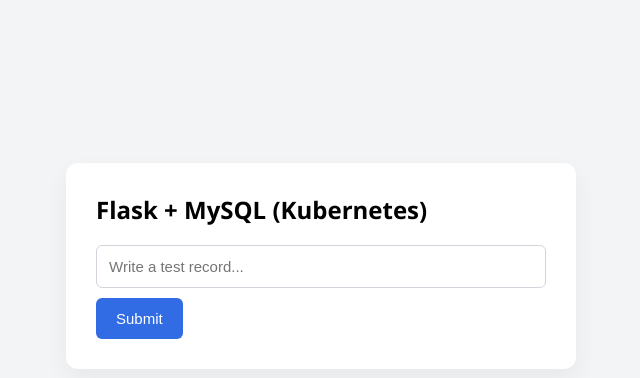
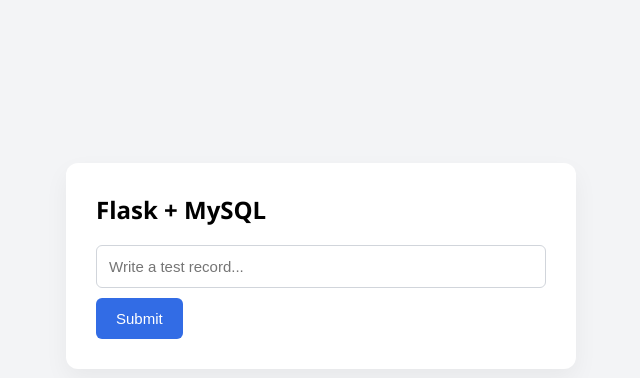
Before and after one commit to bilalamjad-devops/deploy-flask-mysql-to-kubernetes, a Flask app: page / in a window 1280 px wide. Shown: the part 134-512 px from the top of the page, without its empty margins (319-959 px from the left). Run offline with Flask 3, Linux system fonts and the light colour scheme.

Commit message:
Update index.html

```diff
--- a/templates/index.html
+++ b/templates/index.html
@@ -3,7 +3,7 @@
 <head>
     <meta charset="UTF-8">
     <meta name="viewport" content="width=device-width, initial-scale=1.0">
-    <title>Flask + MySQL on Kubernetes</title>
+    <title>Flask + MySQL</title>
     <style>
         body {
             font-family: 'Segoe UI', Tahoma, Geneva, Verdana, sans-serif;
@@ -48,7 +48,7 @@
 </head>
 <body>
 <div class="card">
-    <h2>Flask + MySQL (Kubernetes)</h2>
+    <h2>Flask + MySQL</h2>
     <form action="/submit" method="POST">
         <input type="text" name="user_data" placeholder="Write a test record..." required>
         <button type="submit">Submit</button>
```
